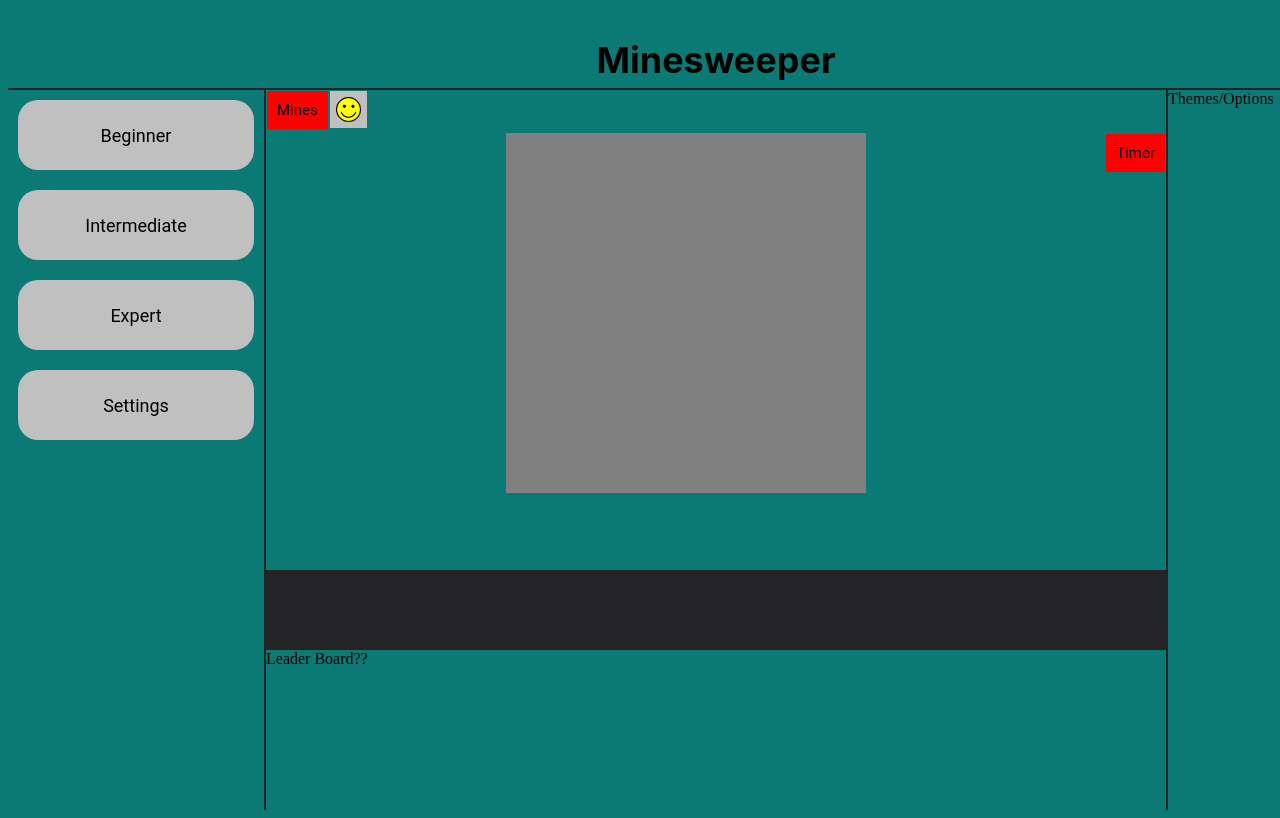
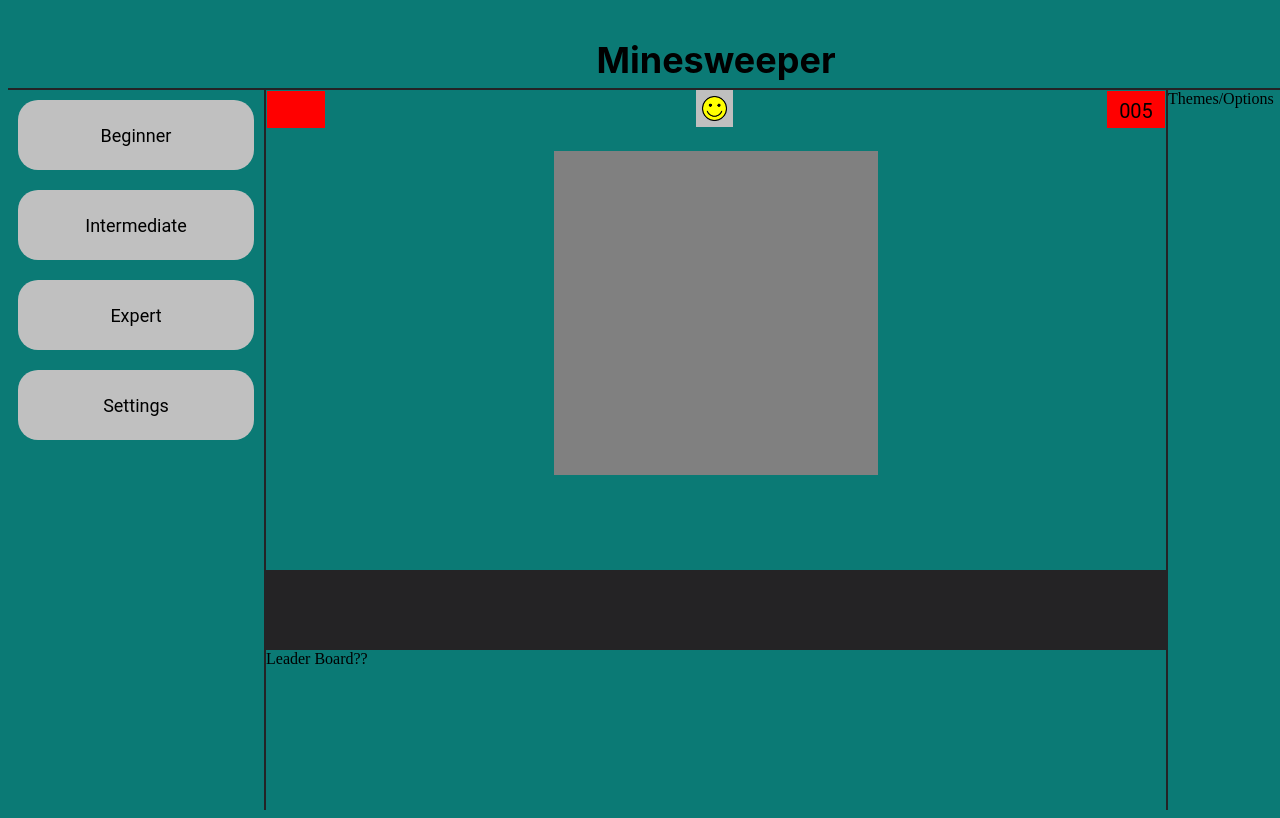
Before and after one commit to crawnic311/minesweeper, a plain HTML site: page Minesweeper.html in a window 1280 px wide. Shown: the top 818 px of the page. Drawn offline with Linux system fonts and the light colour scheme.

Commit message:
Mine counter Added

```diff
--- a/Minesweeper.html
+++ b/Minesweeper.html
@@ -22,10 +22,11 @@
             </aside>
             <main class="grid-item" id="grid-main">
                 <div id="main-header">
-                    <div class="indicators" id="mines">Mines</div>
-                    <div class="indicators" id="reset"><img src="/Media/mine_smiley.jpeg" class="smiley" id="smiley"></div>
+                    <div class="indicators" id="mines"></div>
+                    <div class="indicators" id="reset"><img src="/Media/mine_smiley.jpeg" class="smiley" id="smiley">
+                        <div class="indicators" id="timer"></div></div>
                     <!--Minesweeper Window-->
-                    <div class="indicators" id="timer">Timer</div>
+
                 </div>
                 <div class="gridM" id="gridM">
 
--- a/app.js
+++ b/app.js
@@ -11,6 +11,10 @@ let bombs = 20
 let isGamerOver = false
 let flags = 0
 let checked = 0
+let mines = document.getElementById('mines')
+let timer = document.getElementById('timer')
+let timerVar = setInterval(timerStart, 1000);
+let totalSeconds = 0;
 
 
 function createGrid() {
@@ -23,11 +27,13 @@ function createGrid() {
             square.classList.add('flag')
             square.innerHTML = '🚩'
             flags ++
+            minesRemaining()
             checkForWin()
         } else {
             square.classList.remove('flag')
             square.innerHTML = ''
             flags --
+            minesRemaining()
         }
     }
 }
@@ -92,17 +98,18 @@ function createGrid() {
 
 
 function click(square) {
+
     let currentId = square.id
     if(isGamerOver) return
     if(square.classList.contains('checked') || square.classList.contains('flag')) return
     if(square.classList.contains('bomb')) {
         gameOver(square)
     } else {
+        minesRemaining()
         let total = square.getAttribute('data')
         if(total !=0) {
             square.classList.add('checked')
             checked ++
-            console.log(checked)
             square.innerHTML = total
             checkForWin()
             return
@@ -136,7 +143,7 @@ function checkSquare(square, currentId) {
             const newSquare = document.getElementById(newId)
             click(newSquare)
         }
-        if(currentId > 10) {
+        if(currentId > 10 && !isLeftEdge) {
             const newId = squares[parseInt(currentId) - 1 - width].id
             const newSquare = document.getElementById(newId)
             click(newSquare)
@@ -188,8 +195,29 @@ function checkForWin() {
         }
         if(matches === bombs || checked === width * width - bombs) {
             console.log('You won')
+              //Flag all bombs
+            squares.forEach(square => {
+                if(square.classList.contains('bomb')) {
+                    square.innerHTML = '🚩'
+                }
+            })
             isGamerOver = true
         }
 
     }
 }
+
+//Mine Counter Initialization
+function minesRemaining() {
+     mines.textContent = bombs - flags
+}
+
+//Timer Initialization
+function timerStart() {
+    ++totalSeconds
+    var seconds = totalSeconds
+
+    if(seconds < 10)
+       seconds = "00"+seconds
+    timer.innerHTML = seconds
+}
--- a/style.css
+++ b/style.css
@@ -78,49 +78,56 @@
 /* Inidcator Placement */
 #mines {
     float: left;
+    height: 21px;
+    width: 58px;
     margin: 1px;
-    font: 15px roboto, sans-serif;
+    font: 20px roboto, sans-serif;
+    font-weight: 400;
+    text-align: center;
+    padding: 8px 0;
     background-color: red;
-    padding: 10px;
 }
 
 #timer {
     float: right;
+    height: 21px;
+    width: 58px;
     margin: 1px;
-    font: 15px roboto, sans-serif;
+    font: 20px roboto, sans-serif;
+    font-weight: 400;
+    text-align: center;
+    padding: 8px 0;
     background-color: red;
-    padding: 10px;
+
 }
 
 /* Smiley */
 #smiley {
     width: 37px;
     height: 37px;
-    margin: 1px;
-
+    margin-left: 370px;
 }
 
 
 /* Beginner grid dimensions and sytling */
 .gridM {
-    width: 360px;
-    height: 360px;
+    width: 324px;
+    height: 324px;
     display: flex;
     flex-wrap: wrap;
     background-color: gray;
-    margin: auto;
+    margin: 20px auto;
+
 }
 
 .gridM div {
-    width: 40px;
-    height: 40px;
+    width: 30px;
+    height: 30px;
+    border: 2px solid #C0C0C0;
+    margin: 1px;
 
 }
 
-/* Test */
-#button {
-    background-color: chartreuse;
-}
 
 /* Bombs */
 .bomb {
```
